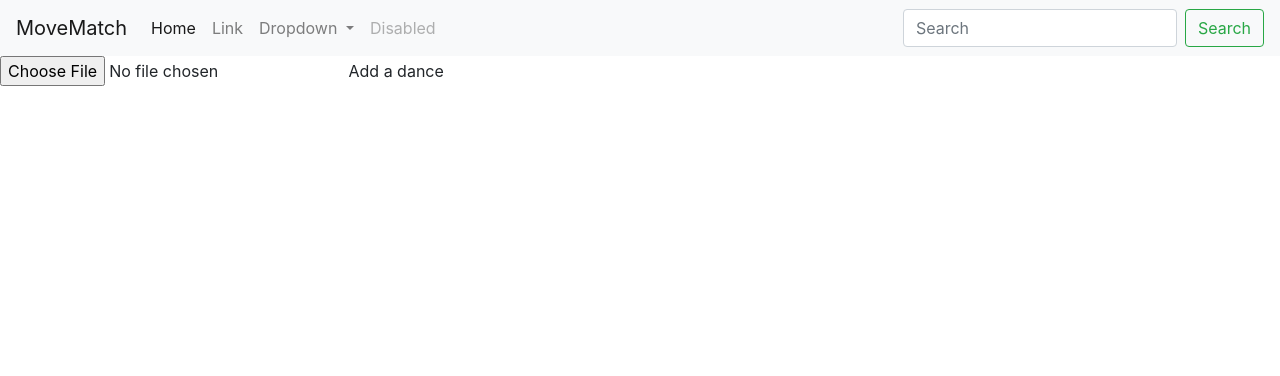
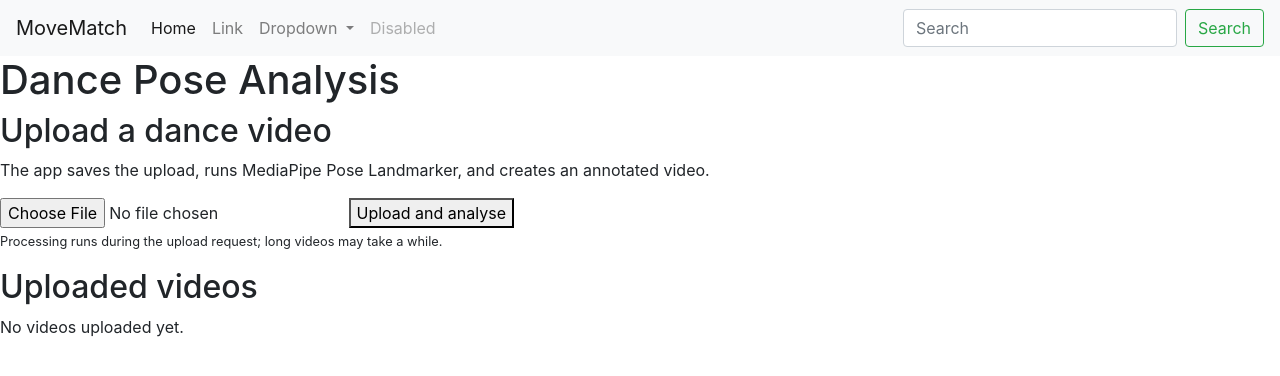
Before and after one commit to elena-ignaev/move-match, a Flask app: page / in a window 1280 px wide. Shown: the top 376 px of the page. Run offline with Flask 3, Linux system fonts and the light colour scheme; some libraries are stand-ins or nearby versions.

Commit message:
Successfully integrate pose landmarker workflow. having troubles displaying browser-compatible annotated videos.

```diff
--- a/app.py
+++ b/app.py
@@ -1,7 +1,140 @@
-from flask import Flask, render_template
+from flask import Flask, render_template, request, jsonify, redirect, url_for, flash, send_from_directory, abort
+from flask_sqlalchemy import SQLAlchemy
+
+from werkzeug.utils import secure_filename
+from pathlib import Path
+
+from io import BytesIO
+import os
+import uuid
+from datetime import datetime, timezone
+
+import numpy as np
+import mediapipe as mp
+from mediapipe.tasks.python.vision import drawing_utils
+from mediapipe.tasks.python.vision import drawing_styles
+from mediapipe.tasks.python import vision
+import mediapipe as mp
+
+from process_video import analyze_video
+
+BASE_DIR = Path(__file__).resolve().parent
+STORAGE_DIR = BASE_DIR / "storage"
+UPLOAD_DIR = STORAGE_DIR / "uploads"
+ANNOTATED_DIR = STORAGE_DIR / "annotated"
+MODEL_PATH = BASE_DIR / "pretrained_models" / "pose_landmarker_lite.task"
+
+UPLOAD_DIR.mkdir(parents=True, exist_ok=True)
+ANNOTATED_DIR.mkdir(parents=True, exist_ok=True)
 
 app = Flask(__name__)
+app.config["SECRET_KEY"] = os.environ.get("FLASK_SECRET_KEY", "dev-only-change-me")
+app.config["SQLALCHEMY_DATABASE_URI"] = f"sqlite:///{(BASE_DIR / 'videos.sqlite3').as_posix()}"
+app.config["SQLALCHEMY_TRACK_MODIFICATIONS"] = False
+app.config["MAX_CONTENT_LENGTH"] = 200 * 1024 * 1024  # 200 MB
+
+db = SQLAlchemy(app)
+
+ALLOWED_EXTENSIONS = {"mp4", "mov", "avi", "webm", "mkv", "m4v"}
+
+class Video(db.Model):
+    id = db.Column(db.Integer, primary_key=True)
+    original_name = db.Column(db.String(255), nullable=False)
+    stored_filename = db.Column(db.String(255), unique=True, nullable=False)
+    annotated_filename = db.Column(db.String(255), nullable=True)
+    status = db.Column(db.String(30), nullable=False, default="uploaded")
+    frame_count = db.Column(db.Integer, nullable=True)
+    fps = db.Column(db.Float, nullable=True)
+    width = db.Column(db.Integer, nullable=True)
+    height = db.Column(db.Integer, nullable=True)
+    error_message = db.Column(db.Text, nullable=True)
+    created_at = db.Column(db.DateTime, nullable=False, default=lambda: datetime.now(timezone.utc))
+
+def allowed_file(filename):
+    return (
+        "." in filename
+        and filename.rsplit(".", 1)[1].lower() in ALLOWED_EXTENSIONS
+    )
+
+@app.errorhandler(413)
+def too_large(_error):
+    flash("The video exceeds the 200 MB upload limit.", "error")
+    return redirect(url_for("index")), 303
 
 @app.route('/')
-def main():
-    return render_template("home.html")
+def index():
+    videos = Video.query.order_by(Video.created_at.desc()).all()
+    return render_template("home.html", videos=videos)
+
+# Handle video uploads
+@app.route('/upload', methods=['POST'])
+def upload():
+    if "video_file" not in request.files:
+        flash("No video was provided.")
+        return redirect(url_for("index"))
+
+    uploaded_file = request.files.get("video_file")
+
+    if not uploaded_file.filename:
+        flash("Please select a video.", "error")
+        return redirect(url_for("index"))
+
+    if not allowed_file(uploaded_file.filename):
+        flash("Unsupported file extension. Use MP4, MOV, AVI, WEBM, MKV, OR M4V.", "error")
+        return redirect(url_for("index"))
+
+    original_name = secure_filename(uploaded_file.filename)
+    extension = Path(original_name).suffix.lower()
+    unique_name = f"{uuid.uuid4().hex}{extension}"
+    input_path = UPLOAD_DIR / unique_name
+    uploaded_file.save(input_path)
+
+    video = Video(
+        original_name=original_name,
+        stored_filename=unique_name,
+        status="processing"
+    )
+    db.session.add(video)
+    db.session.commit()
+
+    try:
+        output_name = f"{Path(unique_name).stem}_annotated_browser.mp4"
+        metadata = analyze_video(input_path, ANNOTATED_DIR / output_name)
+        video.annotated_filename = output_name
+        video.status = "completed"
+        video.frame_count = metadata["frame_count"]
+        video.fps = metadata["fps"]
+        video.width = metadata["width"]
+        video.height = metadata["height"]
+        db.session.commit()
+        flash("Upload and pose analysis completed", "success")
+    except Exception as exc:
+        app.logger.exception("Pose analysis failed for video ID %s", video.id)
+        video.status = "failed"
+        video.error_message = str(exc)
+        db.session.commit()
+        flash("The video was uploaded, but pose analysis failed. See the details for the error.", "error")
+    return redirect(url_for("video_detail", video_id = video.id))
+
+@app.route("/videos/<int:video_id>")
+def video_detail(video_id):
+    video = db.get_or_404(Video, video_id)
+    return render_template("video_detail.html", video=video)
+
+@app.route("/videos/<int:video_id>/original")
+def original_video(video_id):
+    video = db.get_or_404(Video, video_id)
+    return send_from_directory(UPLOAD_DIR, video.stored_filename, conditional=True)
+
+@app.route("/videos/<int:video_id>/annotated")
+def annotated_video(video_id):
+    video = db.get_or_404(Video,video_id)
+    if not video.annotated_filename:
+        abort(404)
+    return send_from_directory(ANNOTATED_DIR, video.annotated_filename, conditional=True)
+
+with app.app_context():
+    db.create_all()
+
+if __name__ == "__main__":
+    app.run(debug=True)
--- /dev/null
+++ b/process_video.py
@@ -0,0 +1,150 @@
+import cv2
+import mediapipe as mp
+from pathlib import Path
+import subprocess
+
+BASE_DIR = Path(__file__).resolve().parent
+MODEL_PATH = BASE_DIR / "pretrained_models" / "pose_landmarker_lite.task"
+
+# MediaPipe Pose Landmarker landmark connections, indexed by the 33 pose landmarks.
+POSE_CONNECTIONS = [
+    (0, 1), (1, 2), (2, 3), (3, 7), (0, 4), (4, 5), (5, 6), (6, 8),
+    (9, 10), (11, 12), (11, 13), (13, 15), (15, 17), (15, 19), (15, 21),
+    (17, 19), (12, 14), (14, 16), (16, 18), (16, 20), (16, 22), (18, 20),
+    (11, 23), (12, 24), (23, 24), (23, 25), (25, 27), (27, 29), (29, 31),
+    (27, 31), (24, 26), (26, 28), (28, 30), (30, 32), (28, 32)
+]
+
+def convert_for_browser(input_path, output_path):
+    """Convert an OpenCV-generated video to browser-friendly H.264 MP4."""
+
+    input_path = Path(input_path).resolve()
+    output_path = Path(output_path).resolve()
+
+    if not input_path.is_file():
+        raise FileNotFoundError(f"Input video not found: {input_path}")
+
+    # Ensure the output directory exists.
+    output_path.parent.mkdir(parents=True, exist_ok=True)
+
+    command = [
+        "ffmpeg",
+        "-y",
+        "-i", str(input_path),
+        "-map", "0:v:0",
+        "-c:v", "libx264",
+        "-preset", "fast",
+        "-crf", "23",
+        "-pix_fmt", "yuv420p",
+        "-movflags", "+faststart",
+        "-an",
+        str(output_path),
+    ]
+
+    result = subprocess.run(
+        command,
+        capture_output=True,
+        text=True,
+        check=False,
+    )
+
+    if result.returncode != 0:
+        raise RuntimeError(
+            f"FFmpeg conversion failed:\n{result.stderr}"
+        )
+
+    if not output_path.is_file() or output_path.stat().st_size == 0:
+        raise RuntimeError("Converted video was not created correctly.")
+
+    return str(output_path)
+
+
+def draw_pose(frame, pose_landmarks):
+    """Draw normalized MediaPipe pose landmarks and connections onto a BGR frame."""
+    height, width = frame.shape[:2]
+    points = []
+    for landmark in pose_landmarks:
+        x = int(landmark.x * width)
+        y = int(landmark.y * height)
+        # Keep coordinates in the image bounds for safe drawing.
+        points.append((max(0, min(width - 1, x)), max(0, min(height - 1, y))))
+
+    for start, end in POSE_CONNECTIONS:
+        if start < len(points) and end < len(points):
+            cv2.line(frame, points[start], points[end], (0, 220, 80), 2, cv2.LINE_AA)
+    for point in points:
+        cv2.circle(frame, point, 3, (0, 100, 255), -1, cv2.LINE_AA)
+    return frame
+
+
+def analyze_video(input_path: Path, output_path: Path):
+    """Run Pose Landmarker in VIDEO mode and write an annotated video."""
+    if not MODEL_PATH.is_file():
+        raise FileNotFoundError(
+            "Pose Landmarker model is missing. Download pose_landmarker_lite.task "
+            "and place it next to app.py. See README.md."
+        )
+
+    cap = cv2.VideoCapture(str(input_path))
+    if not cap.isOpened():
+        raise ValueError("OpenCV could not open this video. Try an MP4 encoded with H.264.")
+
+    fps = cap.get(cv2.CAP_PROP_FPS)
+    if not fps or fps <= 0 or fps > 240:
+        fps = 30.0
+    width = int(cap.get(cv2.CAP_PROP_FRAME_WIDTH))
+    height = int(cap.get(cv2.CAP_PROP_FRAME_HEIGHT))
+    if width <= 0 or height <= 0:
+        cap.release()
+        raise ValueError("Could not read the video's dimensions.")
+
+    # mp4v is commonly available with OpenCV. Browser playback depends on installed codecs.
+    writer = cv2.VideoWriter(
+        str(output_path), cv2.VideoWriter_fourcc(*"mp4v"), fps, (width, height)
+    )
+    if not writer.isOpened():
+        cap.release()
+        raise RuntimeError("Could not create the annotated video output file.")
+
+    BaseOptions = mp.tasks.BaseOptions
+    PoseLandmarker = mp.tasks.vision.PoseLandmarker
+    PoseLandmarkerOptions = mp.tasks.vision.PoseLandmarkerOptions
+    RunningMode = mp.tasks.vision.RunningMode
+    options = PoseLandmarkerOptions(
+        base_options=BaseOptions(model_asset_path=str(MODEL_PATH)),
+        running_mode=RunningMode.VIDEO,
+        num_poses=1,
+        min_pose_detection_confidence=0.5,
+        min_pose_presence_confidence=0.5,
+        min_tracking_confidence=0.5,
+    )
+
+    frame_index = 0
+    try:
+        with PoseLandmarker.create_from_options(options) as landmarker:
+            while True:
+                ok, frame = cap.read()
+                if not ok:
+                    break
+
+                # VIDEO mode requires monotonically increasing timestamps in milliseconds.
+                timestamp_ms = int(frame_index * 1000.0 / fps)
+                rgb = cv2.cvtColor(frame, cv2.COLOR_BGR2RGB)
+                mp_image = mp.Image(image_format=mp.ImageFormat.SRGB, data=rgb)
+                result = landmarker.detect_for_video(mp_image, timestamp_ms)
+                if result.pose_landmarks:
+                    frame = draw_pose(frame, result.pose_landmarks[0])
+                writer.write(frame)
+                frame_index += 1
+    finally:
+        cap.release()
+        writer.release()
+
+    browser_path = output_path.with_name(
+        f"{output_path.stem}_browser.mp4"
+    )
+    convert_for_browser(output_path, browser_path)
+
+    if frame_index == 0:
+        raise ValueError("No readable frames were found in this video.")
+    return {"frame_count": frame_index, "fps": fps, "width": width, "height": height}
--- a/requirements.txt
+++ b/requirements.txt
@@ -3,3 +3,8 @@ numpy
 torchvision
 pytorch
 mediapipe
+opencv-python
+sqlalchemy
+pymysql
+Flask-SQLAlchemy
+ffmpeg
--- a/templates/home.html
+++ b/templates/home.html
@@ -11,8 +11,6 @@
     <title>Hello, world!</title>
   </head>
   <body>
-
-
     <!-- Navbar -->
     <nav class="navbar navbar-expand-lg navbar-light bg-light">
     <a class="navbar-brand" href="#">MoveMatch</a>
@@ -50,14 +48,40 @@
     </div>
     </nav>
 
-    <!-- Page content -->
-    <label className="file">
-          <input
-            type="file"
-            accept="video/mp4,video/quicktime,video/webm"
-          />
-          Add a dance
-    </label>
+    <h1>Dance Pose Analysis</h1>
+    <section class="panel">
+      <h2>Upload a dance video</h2>
+      <p>The app saves the upload, runs MediaPipe Pose Landmarker, and creates an annotated video.</p>
+      <form action="{{ url_for('upload') }}" method="post" enctype="multipart/form-data">
+        <input type="file" name="video_file" accept="video/*" required>
+        <button type="submit">Upload and analyse</button>
+      </form>
+      <p><small>Processing runs during the upload request; long videos may take a while.</small></p>
+    </section>
+
+  {% with messages = get_flashed_messages(with_categories=true) %}
+    {% for category, message in messages %}
+      <div class="message {{ category }}">{{ message }}</div>
+    {% endfor %}
+  {% endwith %}
+
+  <section class="panel">
+    <h2>Uploaded videos</h2>
+    {% if videos %}
+      <ul>
+      {% for video in videos %}
+        <li>
+          <a href="{{ url_for('video_detail', video_id=video.id) }}">{{ video.original_name }}</a>
+          — <strong>{{ video.status }}</strong>
+          {% if video.created_at %}<small>({{ video.created_at.strftime('%Y-%m-%d %H:%M UTC') }})</small>{% endif %}
+        </li>
+      {% endfor %}
+      </ul>
+    {% else %}
+      <p>No videos uploaded yet.</p>
+    {% endif %}
+  </section>
+
     <!-- Optional JavaScript -->
     <!-- jQuery first, then Popper.js, then Bootstrap JS -->
     <script src="https://code.jquery.com/jquery-3.2.1.slim.min.js" integrity="sha384-KJ3o2DKtIkvYIK3UENzmM7KCkRr/rE9/Qpg6aAZGJwFDMVNA/GpGFF93hXpG5KkN" crossorigin="anonymous"></script>
```
Also changed, not shown: templates/video_detail.html (added, +93 -0 lines), test_mediapipe_2.py (added, +213 -0 lines), 4 other files.
